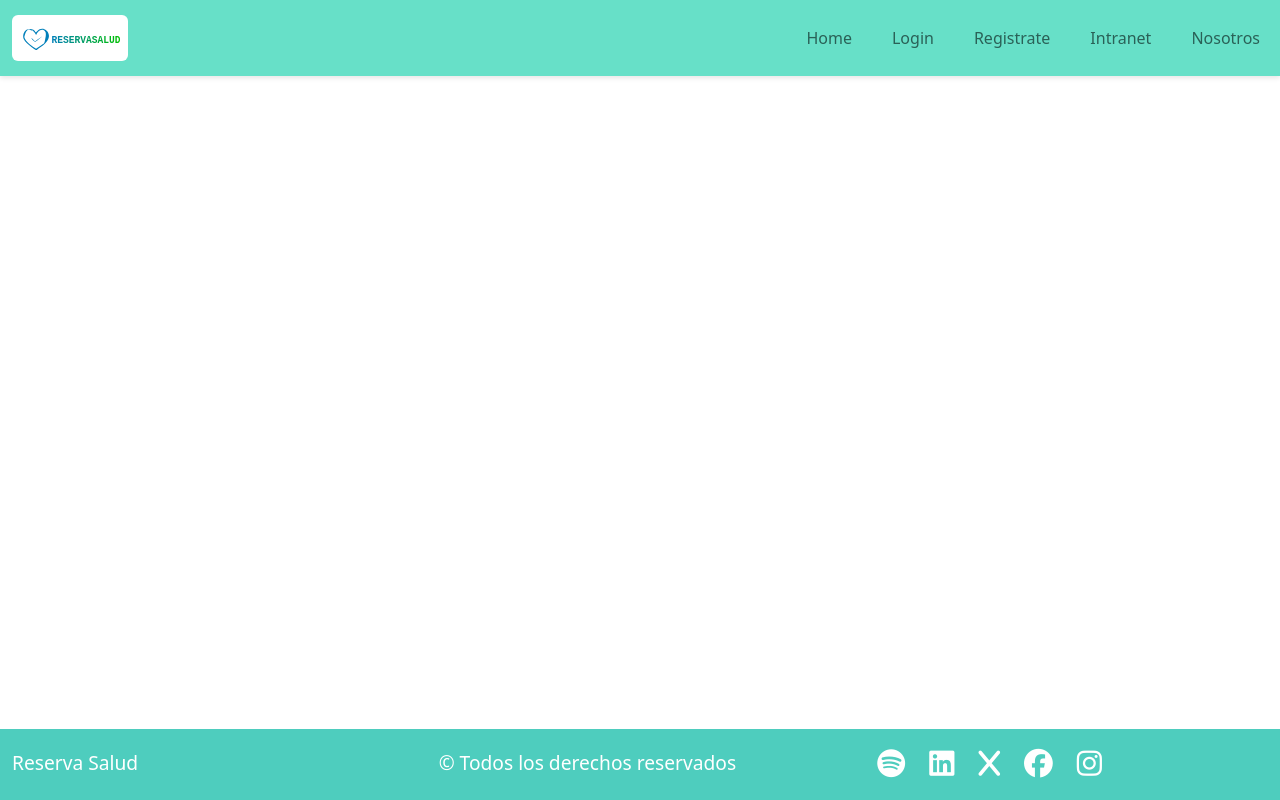
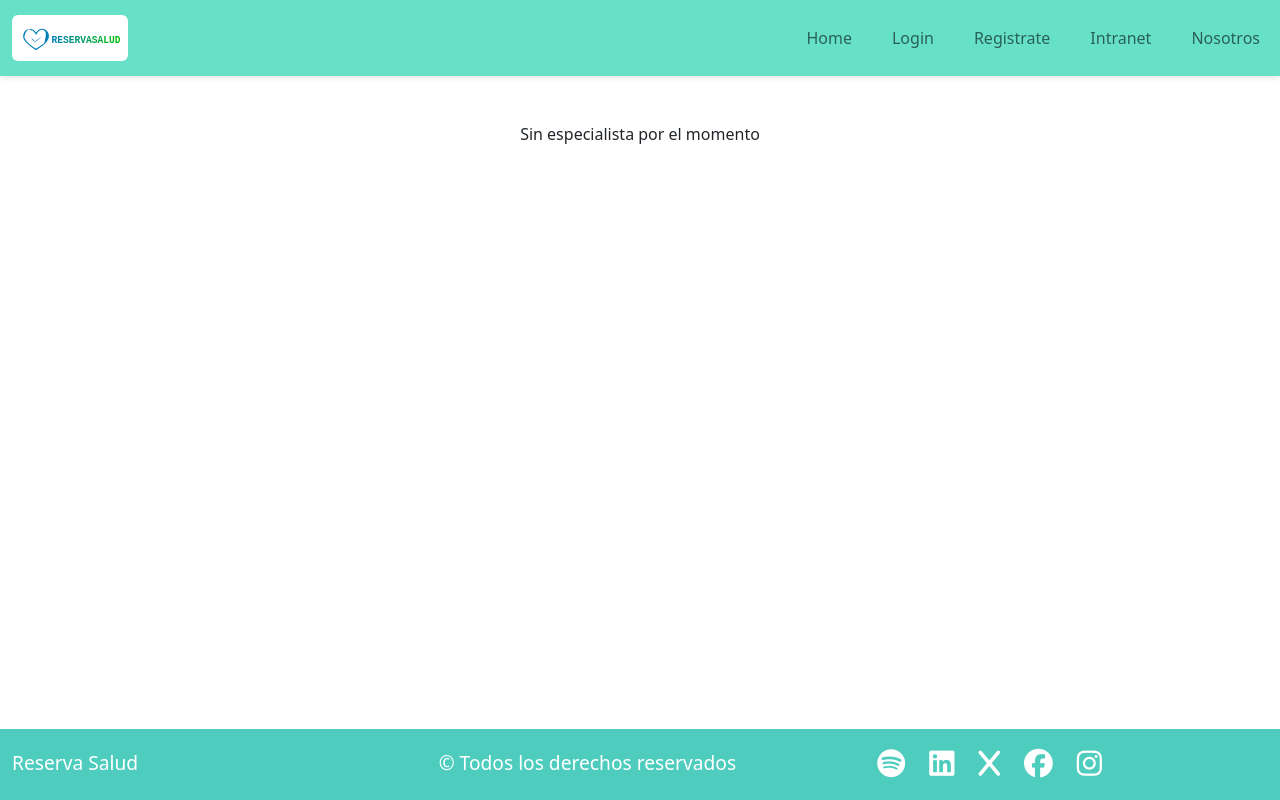
Before and after one commit to mlarac/reservasalud, a React (Vite) app: page /cardview/1/1 in a window 1280 px wide. Built offline with nearby package versions, Linux system fonts and the light colour scheme.

Commit message:
se corrige filtros

```diff
--- a/src/App.jsx
+++ b/src/App.jsx
@@ -9,7 +9,8 @@ import Footer from './components/Footer';
 import Navbar from './components/Navbar';
 import HomePage from './views/Home';
 import Nosotros from './views/Nosotros';
-import IntranetPage from './views/IntranetPage'; // <-- Importa la nueva vista
+import IntranetPage from './views/IntranetPage';
+import CardView from './components/CardView';
 
 import 'slick-carousel/slick/slick.css';
 import 'slick-carousel/slick/slick-theme.css';
@@ -37,6 +38,8 @@ function App() {
               <Route path="/gestion-disponibilidad" element={<GestionDisponibilidad />} />
               <Route path="/reservar-cita" element={<ReservarCita />} />
               <Route path='/nosotros' element={<Nosotros />} />
+              <Route path="/cardview/:type/:id" element={<CardView />} />
+
             </Routes>
           </main>
 
--- /dev/null
+++ b/src/components/CardView.jsx
@@ -0,0 +1,42 @@
+import '../assets/styles/cardView.css';
+import { useParams } from 'react-router-dom';
+import medicosData from '../assets/medicosData';
+// Datos de médicos
+
+
+const CardView = () => {
+  const { type, id } = useParams();
+  let filteredMedicos = [];
+   console.log('llegue aca' , type,id);
+  if (type === "especialidad") {
+    filteredMedicos = medicosData.filter(medico => medico.especialidad === id);
+  } else if (type === "nombre") {
+    filteredMedicos = medicosData.filter(medico => medico.nombre === id);
+  } else if (type === "region") {
+    filteredMedicos = medicosData.filter(medico => medico.region === id);
+  }
+
+  const title = type === "especialidad" ? id : type === "nombre" ? id : id;
+
+  return (
+    <div>
+      <h1>{title || "Sin resultados"}</h1>
+      <div className="card-container">
+        {filteredMedicos.length > 0 ? (
+          filteredMedicos.map((medico, index) => (
+            <div key={index} className="card">
+              <img src={medico.imagen} alt={medico.nombre} />
+              <h2>{medico.nombre}</h2>
+              <p>Especialidad: {medico.especialidad}</p>
+              <p>Región: {medico.region}</p>
+            </div>
+          ))
+        ) : (
+          <p>Sin especialista por el momento</p>
+        )}
+      </div>
+    </div>
+  );
+};
+
+export default CardView;
--- a/src/views/Home.jsx
+++ b/src/views/Home.jsx
@@ -1,4 +1,4 @@
-import React, { useState } from 'react';
+import { useState } from 'react';
 import { useNavigate } from 'react-router-dom';
 import 'bootstrap/dist/css/bootstrap.min.css';
 import Slider from 'react-slick';
```
